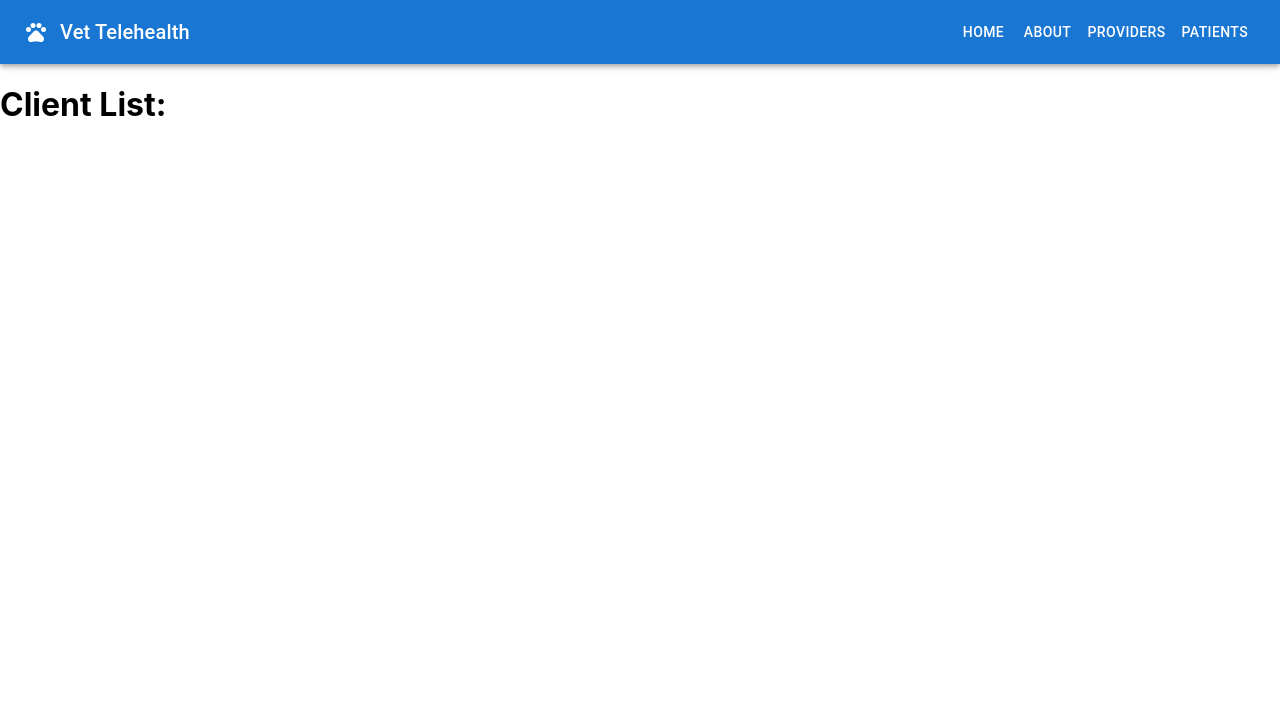
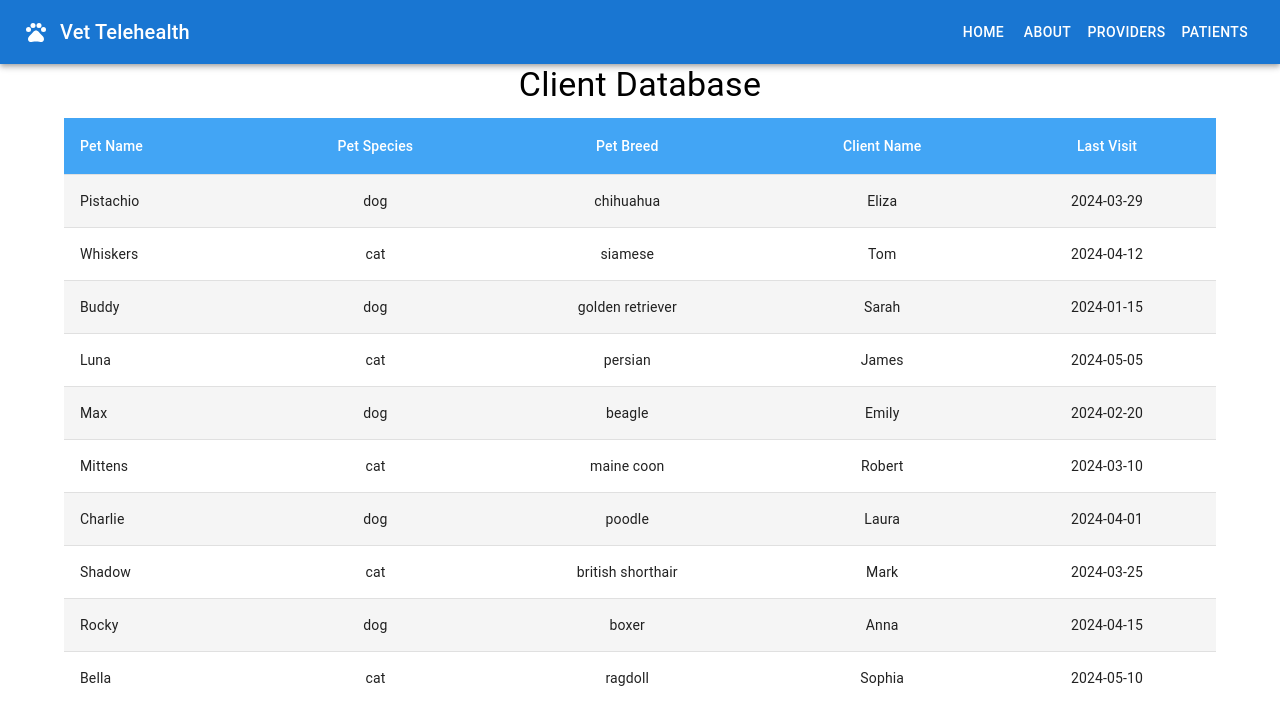
Before and after one commit to angelatolwani/my-phase-2-project, a React (Create React App) app: page /clientmanagement in a window 1280 px wide. Shown: the top 724 px of the page. Built offline with nearby package versions, Linux system fonts and the light colour scheme; data requests are answered from the project's data file.

Commit message:
add client management database, get request & table display

```diff
--- a/db.json
+++ b/db.json
@@ -1,6 +1,134 @@
 {
-    "items": [
-      { "id": 1, "name": "Item 1" },
-      { "id": 2, "name": "Item 2" }
-    ]
-  }
+  "clients": [
+    {
+      "id": 1,
+      "petName": "Pistachio",
+      "petSpecies": "dog",
+      "petBreed": "chihuahua",
+      "petAge": 4,
+      "petGender": "X",
+      "clientName": "Eliza",
+      "clientEmail": "eliza@gmail.com",
+      "clientPhone": "646-555-0123",
+      "lastVisit": "2024-03-29",
+      "history": "Pistachio had a routine check-up and received vaccinations."
+    },
+    {
+      "id": 2,
+      "petName": "Whiskers",
+      "petSpecies": "cat",
+      "petBreed": "siamese",
+      "petAge": 3,
+      "petGender": "F",
+      "clientName": "Tom",
+      "clientEmail": "tom@gmail.com",
+      "clientPhone": "646-555-0145",
+      "lastVisit": "2024-04-12",
+      "history": "Whiskers was treated for a minor skin infection."
+    },
+    {
+      "id": 3,
+      "petName": "Buddy",
+      "petSpecies": "dog",
+      "petBreed": "golden retriever",
+      "petAge": 5,
+      "petGender": "M",
+      "clientName": "Sarah",
+      "clientEmail": "sarah@gmail.com",
+      "clientPhone": "646-555-0167",
+      "lastVisit": "2024-01-15",
+      "history": "Buddy underwent a dental cleaning and check-up."
+    },
+    {
+      "id": 4,
+      "petName": "Luna",
+      "petSpecies": "cat",
+      "petBreed": "persian",
+      "petAge": 2,
+      "petGender": "F",
+      "clientName": "James",
+      "clientEmail": "james@gmail.com",
+      "clientPhone": "646-555-0189",
+      "lastVisit": "2024-05-05",
+      "history": "Luna had a wellness exam and received booster shots."
+    },
+    {
+      "id": 5,
+      "petName": "Max",
+      "petSpecies": "dog",
+      "petBreed": "beagle",
+      "petAge": 6,
+      "petGender": "M",
+      "clientName": "Emily",
+      "clientEmail": "emily@gmail.com",
+      "clientPhone": "646-555-0211",
+      "lastVisit": "2024-02-20",
+      "history": "Max was seen for an ear infection and prescribed medication."
+    },
+    {
+      "id": 6,
+      "petName": "Mittens",
+      "petSpecies": "cat",
+      "petBreed": "maine coon",
+      "petAge": 4,
+      "petGender": "F",
+      "clientName": "Robert",
+      "clientEmail": "robert@gmail.com",
+      "clientPhone": "646-555-0233",
+      "lastVisit": "2024-03-10",
+      "history": "Mittens had a routine spaying surgery and recovered well."
+    },
+    {
+      "id": 7,
+      "petName": "Charlie",
+      "petSpecies": "dog",
+      "petBreed": "poodle",
+      "petAge": 3,
+      "petGender": "M",
+      "clientName": "Laura",
+      "clientEmail": "laura@gmail.com",
+      "clientPhone": "646-555-0255",
+      "lastVisit": "2024-04-01",
+      "history": "Charlie had a general check-up and received flea treatment."
+    },
+    {
+      "id": 8,
+      "petName": "Shadow",
+      "petSpecies": "cat",
+      "petBreed": "british shorthair",
+      "petAge": 2,
+      "petGender": "M",
+      "clientName": "Mark",
+      "clientEmail": "mark@gmail.com",
+      "clientPhone": "646-555-0277",
+      "lastVisit": "2024-03-25",
+      "history": "Shadow was treated for a minor respiratory infection."
+    },
+    {
+      "id": 9,
+      "petName": "Rocky",
+      "petSpecies": "dog",
+      "petBreed": "boxer",
+      "petAge": 7,
+      "petGender": "M",
+      "clientName": "Anna",
+      "clientEmail": "anna@gmail.com",
+      "clientPhone": "646-555-0299",
+      "lastVisit": "2024-04-15",
+      "history": "Rocky had surgery to remove a benign tumor and is recovering."
+    },
+    {
+      "id": 10,
+      "petName": "Bella",
+      "petSpecies": "cat",
+      "petBreed": "ragdoll",
+      "petAge": 1,
+      "petGender": "F",
+      "clientName": "Sophia",
+      "clientEmail": "sophia@gmail.com",
+      "clientPhone": "646-555-0321",
+      "lastVisit": "2024-05-10",
+      "history": "Bella received her first vaccinations and a wellness check."
+    }
+  ]
+}
--- a/package.json
+++ b/package.json
@@ -20,7 +20,7 @@
     "start": "react-scripts start",
     "build": "react-scripts build",
     "eject": "react-scripts eject",
-    "server": "json-server --watch db.json --port 5000"
+    "server": "json-server --watch db.json --port 5001"
   },
   "eslintConfig": {
     "extends": [
--- /dev/null
+++ b/src/components/ClientTable.js
@@ -0,0 +1,63 @@
+import * as React from 'react';
+import Table from '@mui/material/Table';
+import TableBody from '@mui/material/TableBody';
+import TableContainer from '@mui/material/TableContainer';
+import TableHead from '@mui/material/TableHead';
+import TableRow from '@mui/material/TableRow';
+import Paper from '@mui/material/Paper';
+import { styled } from '@mui/material/styles';
+import TableCell, { tableCellClasses } from '@mui/material/TableCell';
+
+
+
+export default function ClientTable( { clientsToDisplay }) {
+    const StyledTableCell = styled(TableCell)(({ theme }) => ({
+        [`&.${tableCellClasses.head}`]: {
+          backgroundColor: theme.palette.primary.light,
+          color: theme.palette.common.white,
+        },
+        [`&.${tableCellClasses.body}`]: {
+          fontSize: 14,
+        },
+      }));
+
+    const StyledTableRow = styled(TableRow)(({ theme }) => ({
+        '&:nth-of-type(odd)': {
+          backgroundColor: theme.palette.action.hover,
+        },
+        // hide last border
+        '&:last-child td, &:last-child th': {
+          border: 0,
+        },
+      }));
+
+    console.log(clientsToDisplay)
+    return (
+        <TableContainer>
+            <Table sx={{ minWidth: 650 }} aria-label="clien table">
+                <TableHead>
+                    <TableRow>
+                        <StyledTableCell>Pet Name</StyledTableCell>
+                        <StyledTableCell align="center">Pet Species</StyledTableCell>
+                        <StyledTableCell align="center">Pet Breed</StyledTableCell>
+                        <StyledTableCell align="center">Client Name</StyledTableCell>
+                        <StyledTableCell align="center">Last Visit</StyledTableCell>
+                    </TableRow>
+                </TableHead>
+                <TableBody>
+                    {clientsToDisplay.map(client => {
+                        return (
+                            <StyledTableRow key={client.id} sx={{ '&:last-child td, &:last-child th': { border: 0 } }}>
+                                <TableCell>{client.petName}</TableCell>
+                                <TableCell align="center">{client.petSpecies}</TableCell>
+                                <TableCell align="center">{client.petBreed}</TableCell>
+                                <TableCell align="center">{client.clientName}</TableCell>
+                                <TableCell align="center">{client.lastVisit}</TableCell>
+                            </StyledTableRow>
+                        )
+                    })}
+                </TableBody>
+            </Table>
+        </TableContainer>
+  );
+}
--- a/src/components/NavBar.js
+++ b/src/components/NavBar.js
@@ -1,14 +1,14 @@
-import { AppBar, IconButton, Toolbar, Typography, Box, Button, Menu, MenuItem } from "@mui/material";
+import { AppBar, IconButton, Toolbar, Typography, Box, Button } from "@mui/material";
 import PetsIcon from '@mui/icons-material/Pets';
 import { Link } from "react-router-dom";
 import { useState } from "react";
 
 function NavBar () {
-  const [providerOptions, setProviderOptions] = useState(false);
+  // const [providerOptions, setProviderOptions] = useState(false);
 
-  function handleProviderClick() {
-    setProviderOptions(!providerOptions)
-  }
+  // function handleProviderClick() {
+  //   setProviderOptions(!providerOptions)
+  // }
 
   return (
     <>
@@ -21,14 +21,7 @@ function NavBar () {
           <Box>
             <Button color="inherit" component={Link} to="/">Home</Button>
             <Button color="inherit" component={Link} to="/about">About</Button>
-            <Button color="inherit" onClick={handleProviderClick}>Providers</Button>
-            {providerOptions && (
-              <Menu>
-                <MenuItem color="inherit" component={Link} to="/clientmanagement">
-                Client Management
-                </MenuItem>
-              </Menu>
-            )}
+            <Button color="inherit" component={Link} to="/providers">Providers</Button>
             <Button color="inherit" component={Link} to="/patients">Patients</Button>
           </Box>
         </Toolbar>
--- a/src/pages/ClientManagement.js
+++ b/src/pages/ClientManagement.js
@@ -1,9 +1,31 @@
+import React, { useState, useEffect } from "react";
+import { Container, Typography, TextField, Button, Table, TableBody, TableCell, TableContainer, TableHead, TableRow, Paper, Grid } from '@mui/material';
+import ClientTable from "../components/ClientTable";
+
+
 function ClientManagement() {
+    const [clients, setClients] = useState([]);
+    useEffect(() => {
+        fetch("http://localhost:5001/clients")
+        .then(resp => resp.json())
+        .then(clientsInDb => setClients(clientsInDb))
+    }, [])
+    // console.log(clients)
+
     return (
         <>
-            <h1>Client List:</h1>
+            {/* <h1>Client Database</h1> */}
+            <Container>
+                <Typography variant="h4" align="center" gutterBottom>
+                    Client Database
+                </Typography>
+                {/* add a Search tool here */}
+                {/* add a button to add new client here */}
+                <ClientTable clientsToDisplay={clients} />
+            </Container>
         </>
     )
 };
 
+
 export default ClientManagement;
```
